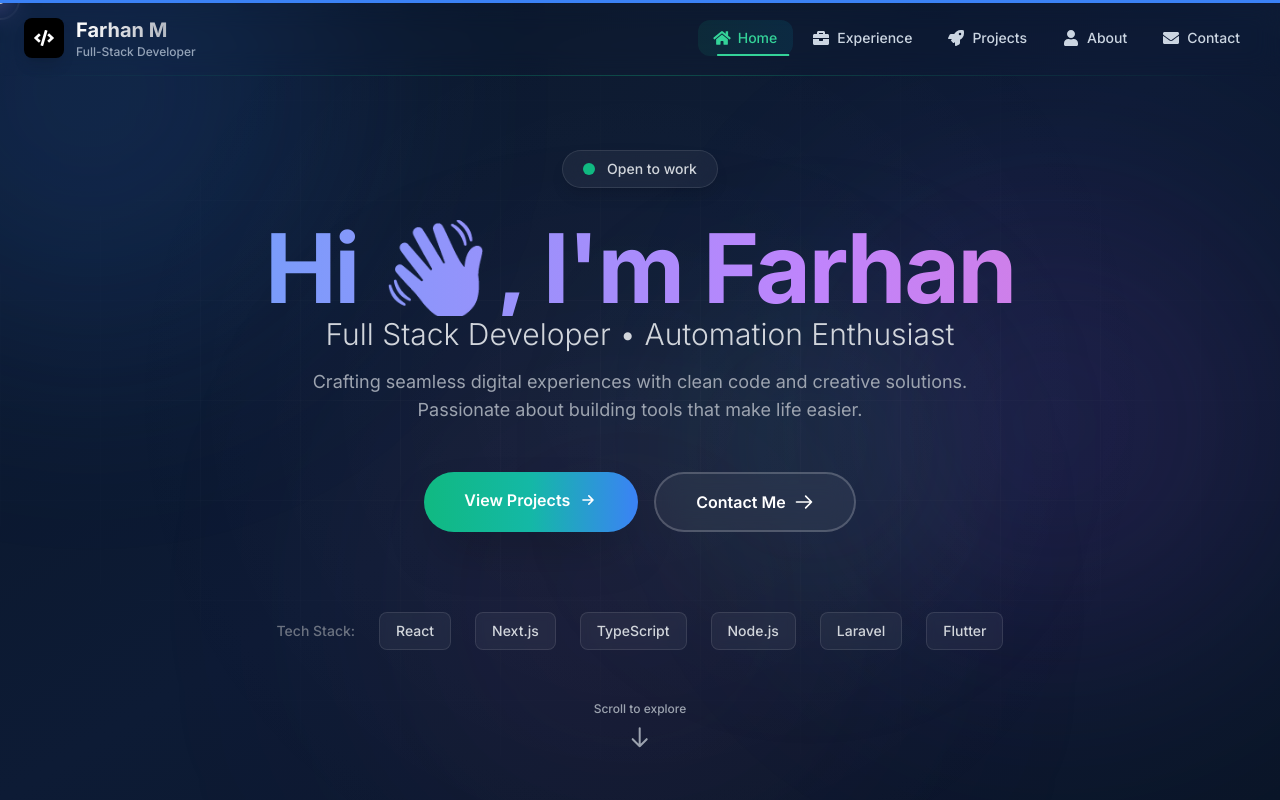
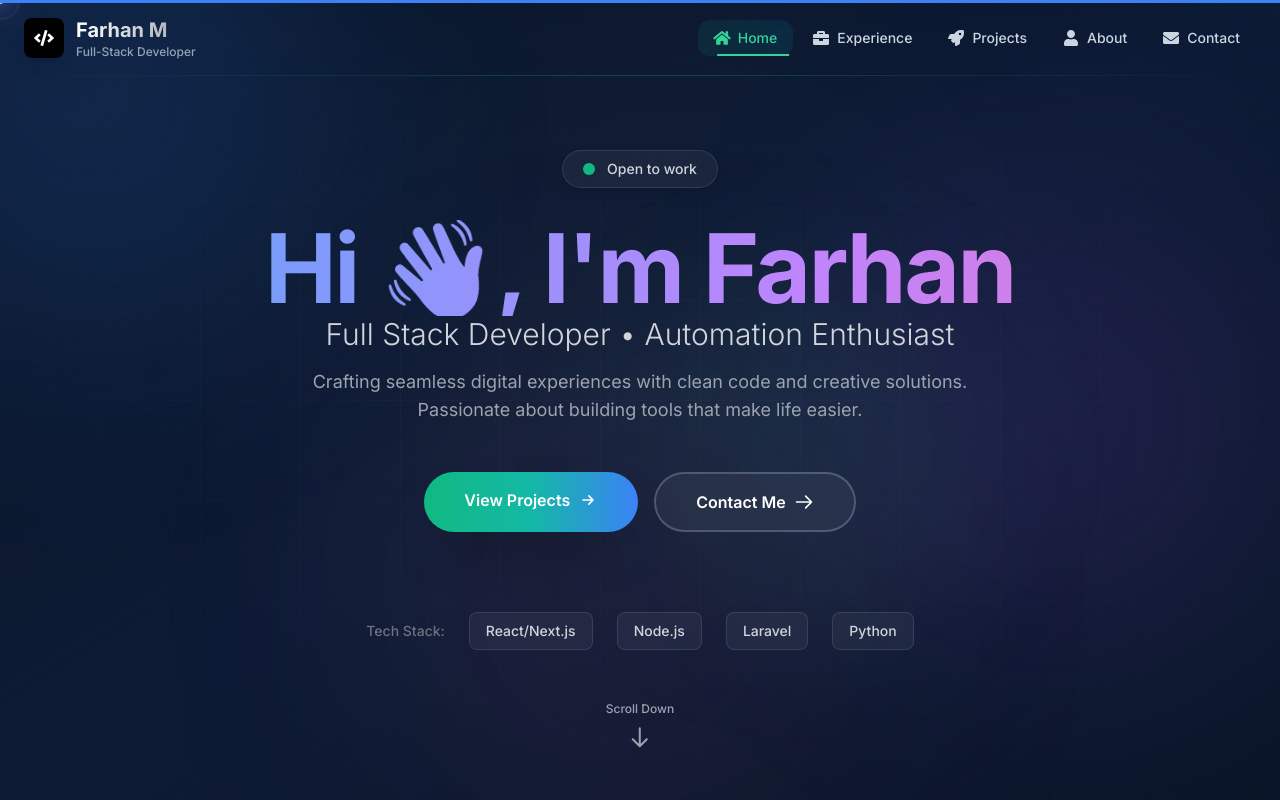
Before and after one commit to FrnMhd/portfolio, a Next.js app: page / in a window 1280 px wide. Shown: the top 800 px of the page. Built offline with nearby package versions, Linux system fonts and the light colour scheme.

Commit message:
Head meta scetion added,minor content changes

```diff
--- a/src/components/Hero.tsx
+++ b/src/components/Hero.tsx
@@ -41,7 +41,7 @@ export default function Hero() {
         }`}
       >
         <div className="flex flex-col items-center gap-2 text-gray-400 animate-bounce">
-          <span className="text-xs font-medium">Scroll to explore</span>
+          <span className="text-xs font-medium">Scroll Down </span>
           <svg className="w-6 h-6" fill="none" viewBox="0 0 24 24" stroke="currentColor">
             <path strokeLinecap="round" strokeLinejoin="round" strokeWidth={2} d="M19 14l-7 7m0 0l-7-7m7 7V3" />
           </svg>
@@ -134,7 +134,7 @@ export default function Hero() {
           }`}
         >
           <div className="text-gray-500 text-sm font-medium">Tech Stack:</div>
-          {['React', 'Next.js', 'TypeScript', 'Node.js', 'Laravel', 'Flutter'].map((tech, i) => (
+          {['React/Next.js', 'Node.js', 'Laravel', 'Python'].map((tech, i) => (
             <div
               key={tech}
               className="px-4 py-2 bg-white/5 backdrop-blur-sm border border-white/10 rounded-lg text-gray-300 text-sm font-medium hover:bg-white/10 hover:border-emerald-400/30 hover:text-emerald-400 transition-all duration-300 hover:-translate-y-1 cursor-default"
--- a/src/pages/index.tsx
+++ b/src/pages/index.tsx
@@ -9,9 +9,17 @@ import Projects from "@/components/Projects";
 import AboutSection from "@/components/AboutSection";
 import ContactSection from "@/components/ContactSection";
 
+import Head from "next/head"
+
 export default function Home() {
   return (
     <>
+        <Head>
+          <title>Farhan M - Full-Stack Developer Portfolio</title>
+          <meta name="description" content="Farhan M's portfolio showcasing projects, experience, and skills as a full-stack developer." />
+          <meta name="viewport" content="width=device-width, initial-scale=1" />
+          <link rel="icon" href="/favicon.ico" />
+        </Head>
         <ScrollProgress />
         <CursorTrail />
         <Navbar />
```
